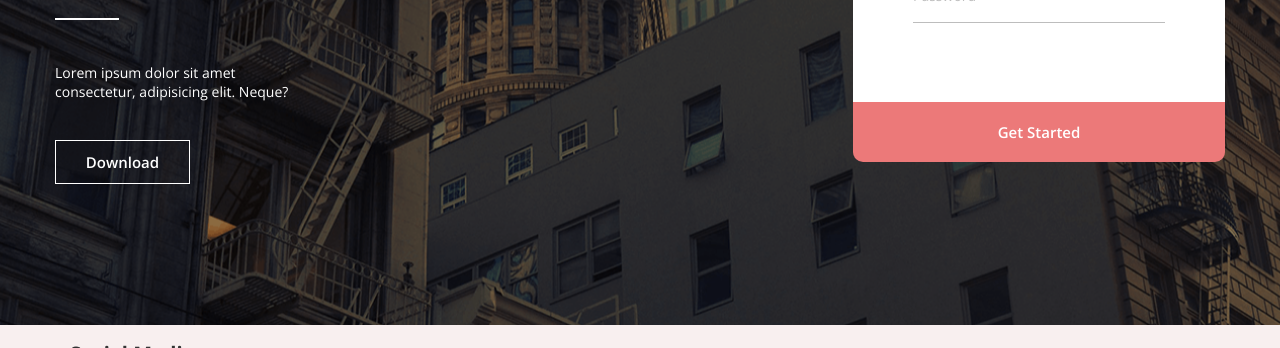
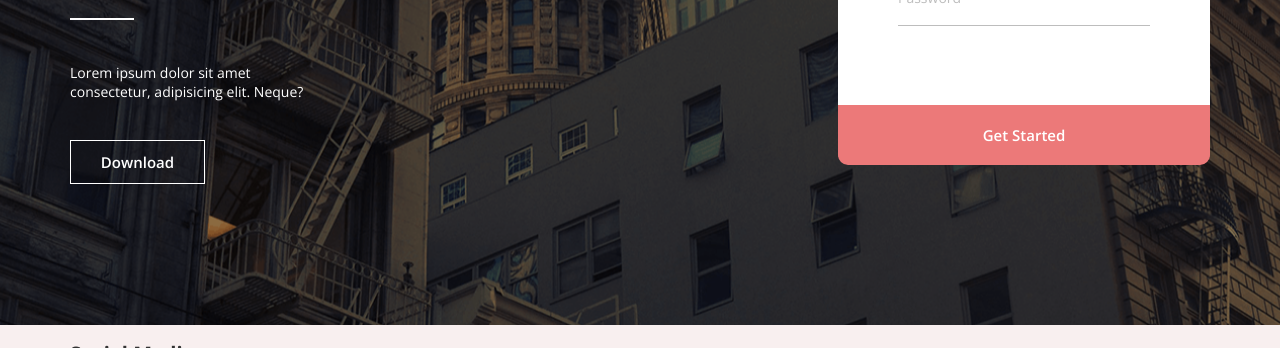
Before and after one commit to Ppovarenkova/WebpageMarkup, a plain HTML site: page index.html in a window 1280 px wide. Shown: the part 352-700 px from the top of the page. Drawn offline with nearby package versions, Linux system fonts and the light colour scheme.

Commit message:
added axit

```diff
--- a/css/axit.css
+++ b/css/axit.css
@@ -5,6 +5,11 @@
     background-repeat: no-repeat;
     background-size: cover;
     background-position:center;
+}
+.axit__wrapper {
+    display: flex;
+    justify-content: space-between;
+    flex-wrap: wrap;
 }
 .axit::after {
     content: '';
@@ -104,6 +109,8 @@
     border-color: rgba(189, 189, 189, 1);
     outline: none;
     transition: 0.5s;
+    font-family: 'Open Sans', sans-serif;
+    color:  rgb(133, 132, 132);
 }
 .form__input:focus {
     border-color: rgba(236, 121, 121, 1);
--- a/index.html
+++ b/index.html
@@ -25,7 +25,7 @@
 </header>
 <section class="axit">
     <div class="container">
-        <div class="wrapper">
+        <div class="axit__wrapper">
             <div class="axit__left">
                 <div class="axit__logo">Ax</div>
                 <h1 class="axit__title--white">MODERN AXURE TEMPLATE <br> FOR BEAUTIFUL PROTOTYPES</h1>
```
